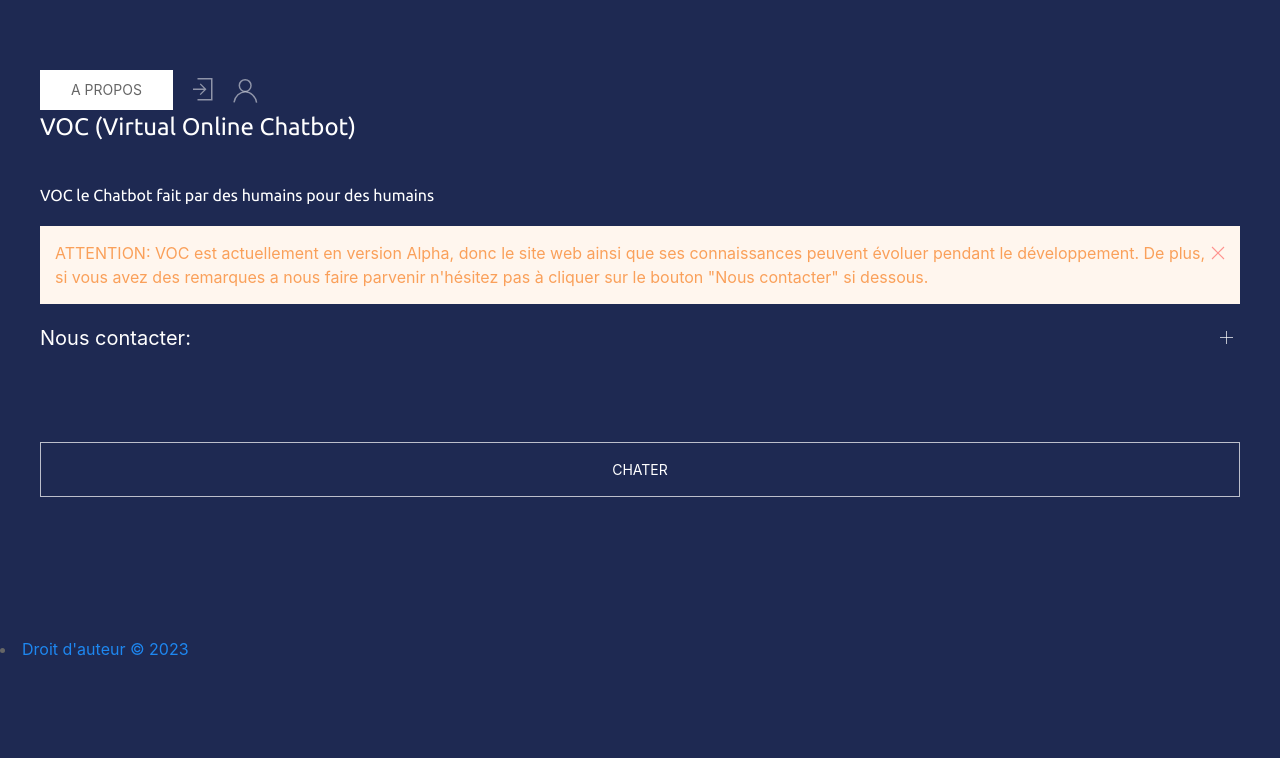
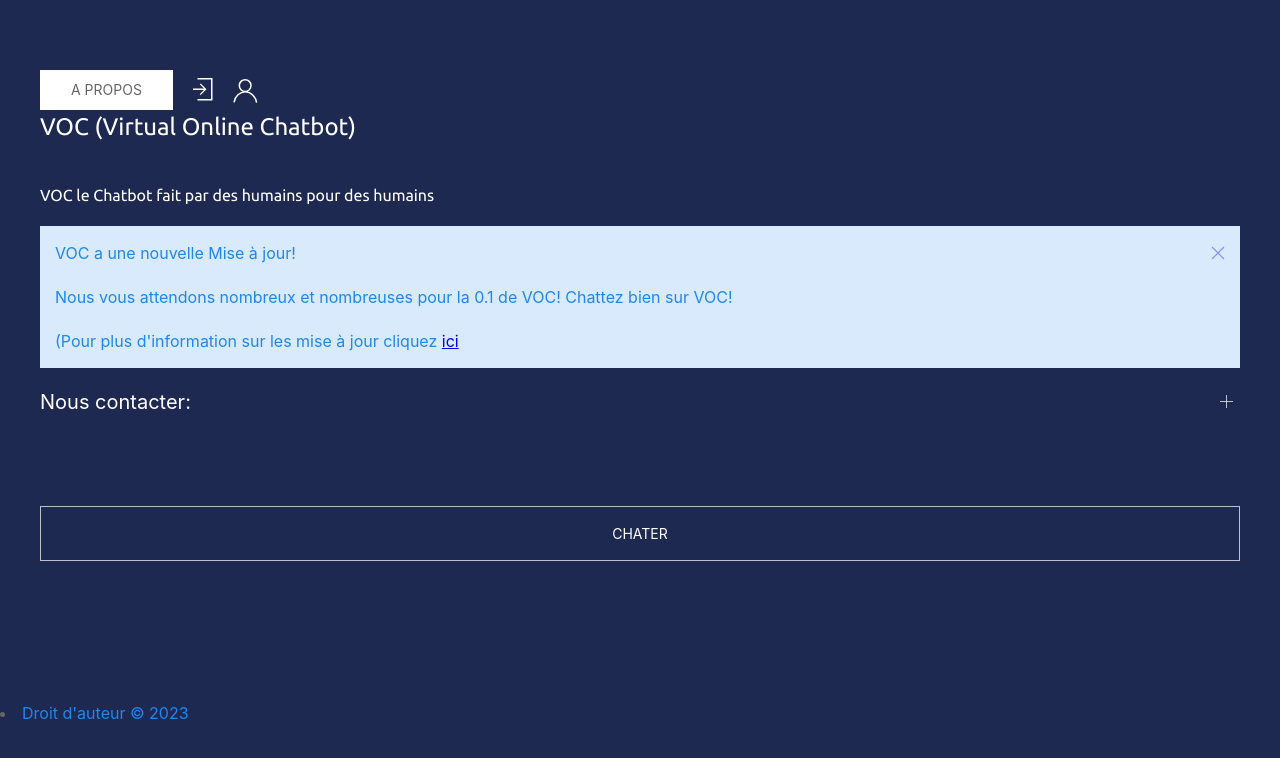
Before and after one commit to SaiyenRanma/VOC, a website: page index.html in a window 1280 px wide. Drawn offline with nearby package versions, Linux system fonts and the light colour scheme.

Commit message:
1 file modified

```diff
--- a/index.html
+++ b/index.html
@@ -51,14 +51,14 @@
               Chez VOC, nous nous engageons à fournir des interactions conviviales, divertissantes et informatives. Nous prenons la protection des utilisateurs au sérieux en bloquant les sujets tabous et illégaux pour créer un environnement sûr pour tous.</p>
           </div>
         </div>
-        <a href="https://js-z5nlhe.stackblitz.io" class="uk-icon-link uk-margin-small-right" uk-icon="icon: sign-in; ratio: 1.5"></a>
-        <a href="https://js-5ytax1.stackblitz.io" class="uk-icon-link" uk-icon="icon: user; ratio: 1.33"></a>
+        <a href="https://js-z5nlhe.stackblitz.io" class="uk-icon-link uk-margin-small-right" uk-icon="icon: sign-in; ratio: 1.5" style="color:white;"></a>
+        <a href="https://js-5ytax1.stackblitz.io" class="uk-icon-link" uk-icon="icon: user; ratio: 1.33" style="color:white;"></a>
             <div class="overlay" id="window">
               <div class="popup">
                 <h3>VOC (Virtual Online Chatbot)</h3>
                 <h5>VOC le Chatbot fait par des humains pour des humains</h5>
-                <div class="uk-alert-warning" uk-alert>ATTENTION: VOC est actuellement en version Alpha, donc le site web ainsi que ses connaissances peuvent évoluer pendant le développement. De plus, si vous avez des remarques a nous faire parvenir n'hésitez pas à cliquer sur le bouton "Nous contacter" si dessous.
-                  <a class="uk-alert-close" style="color:red;" uk-close ></a>
+                <div class="uk-alert-primary" uk-alert>VOC a une nouvelle Mise à jour!</p> Nous vous attendons nombreux et nombreuses pour la 0.1 de VOC! Chattez bien sur VOC!</p> <p>(Pour plus d'information sur les mise à jour cliquez <a href="#" style="color:blue;")>ici</a>
+                  <a class="uk-alert-close" style="color:blue;" uk-close ></a>
                 </div>
                 <ul uk-accordion>
                   <li>
```
